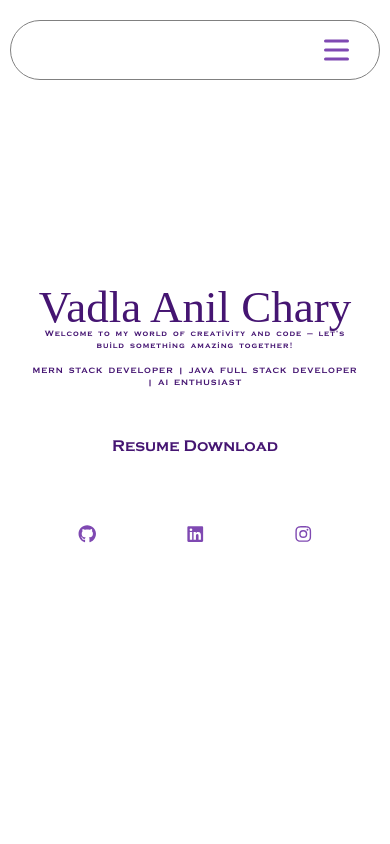
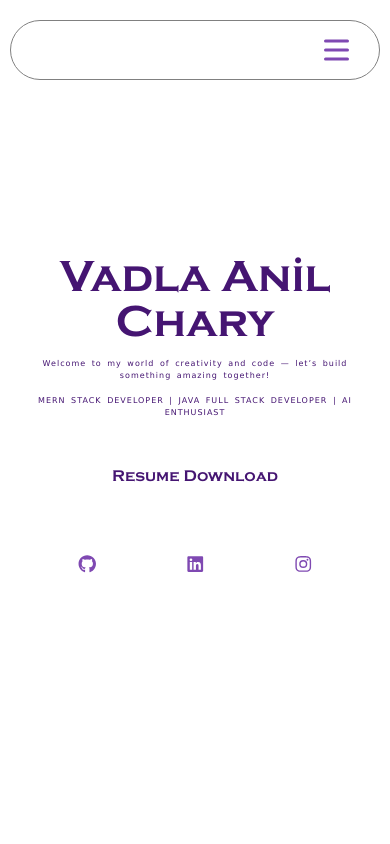
Before and after one commit to anilchary225/ANIL-CHARY-PORTFOLIO, a React (Vite) app: page /home in a window 390 px wide. Shown: the top 844 px of the page. Built offline with nearby package versions, Linux system fonts and the light colour scheme.

Commit message:
font-family paragraphs tags change to vardana and made several changes

```diff
--- a/src/App.css
+++ b/src/App.css
@@ -10,6 +10,9 @@
   src: url('/src/assets/fonts/Copperplate.otf') format('truetype');
   font-weight: normal;
   font-style: normal;
+}
+p {
+  font-family: Verdana, Geneva, Tahoma, sans-serif!important;
 }
 
 body {
--- a/src/Pages/HeroPage/HeroPage.css
+++ b/src/Pages/HeroPage/HeroPage.css
@@ -45,7 +45,7 @@ body.dark {
 
 .hero-head {
     font-size: 150px;
-    font-family: copperplate;
+
     line-height: 1;
     margin: 0;
 }
@@ -268,7 +268,7 @@ body.dark {
     }
 
     .head-para {
-        margin-top: -2px;
+        margin-top: 12px;
     }
 
     .head-para2 {
--- a/src/components/Projects/ProjectCartSection.css
+++ b/src/components/Projects/ProjectCartSection.css
@@ -23,7 +23,7 @@ body.dark {
   transition: all 0.3s ease-in-out;
   background-color: var(--card-bg);
   color: var(--card-text);
-  border: 1px solid transparent;
+  border: 1px solid gray;
 }
 
 .project:hover {
--- a/src/components/Skills/SkillCartSection.jsx
+++ b/src/components/Skills/SkillCartSection.jsx
@@ -1,6 +1,6 @@
 import React from "react";
 import './SkillCartSection'
-import { Link } from "react-router-dom";
+
 
 
 
--- a/src/components/SplashScreen/EntryPage.css
+++ b/src/components/SplashScreen/EntryPage.css
@@ -62,7 +62,7 @@ body.dark {
     font-size: 1.3rem;
     margin-bottom: 20px;
     font-weight: 500;
-
+    font-family: 'CopperplateCustom', serif!important;
     color: var(--entrypage-text);
   }
 
```
